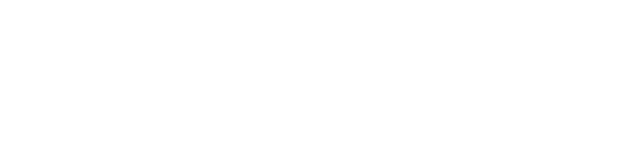
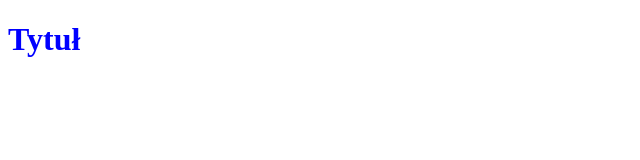
Before and after one commit to annbag/Test-git, a plain HTML site: page index.html in a window 1280 px wide. Shown: the whole page, without its empty margins (0-640 px from the left). Drawn offline with Linux system fonts and the light colour scheme.

Commit message:
add title & add style to title

```diff
--- a/index.html
+++ b/index.html
@@ -8,6 +8,6 @@
     <link rel="stylesheet" href="style.css">
 </head>
 <body>
-
+    <h1>Tytuł</h1>
 </body>
 </html>
--- a/style.css
+++ b/style.css
@@ -0,0 +1,3 @@
+h1 {
+    color: blue;
+}
```
